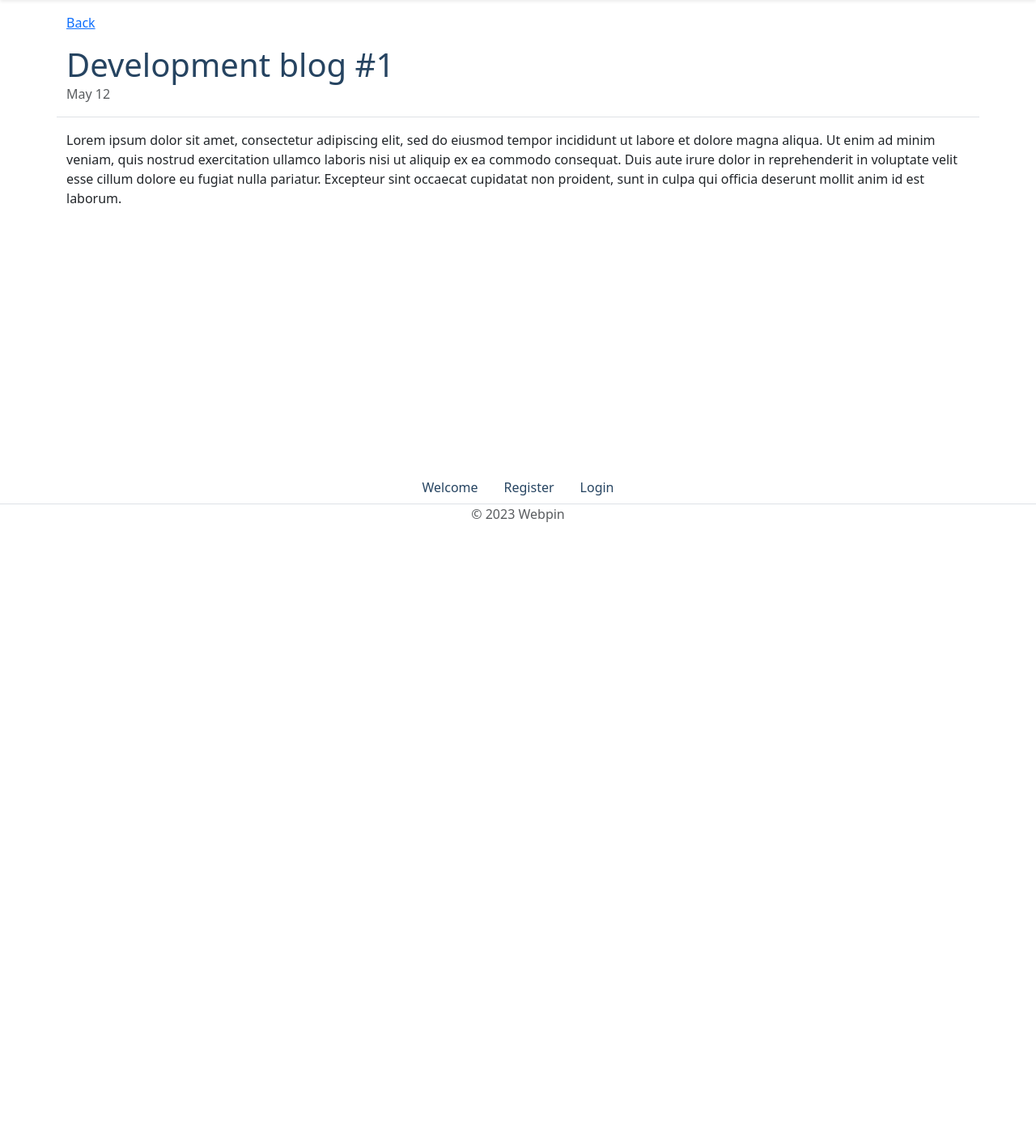
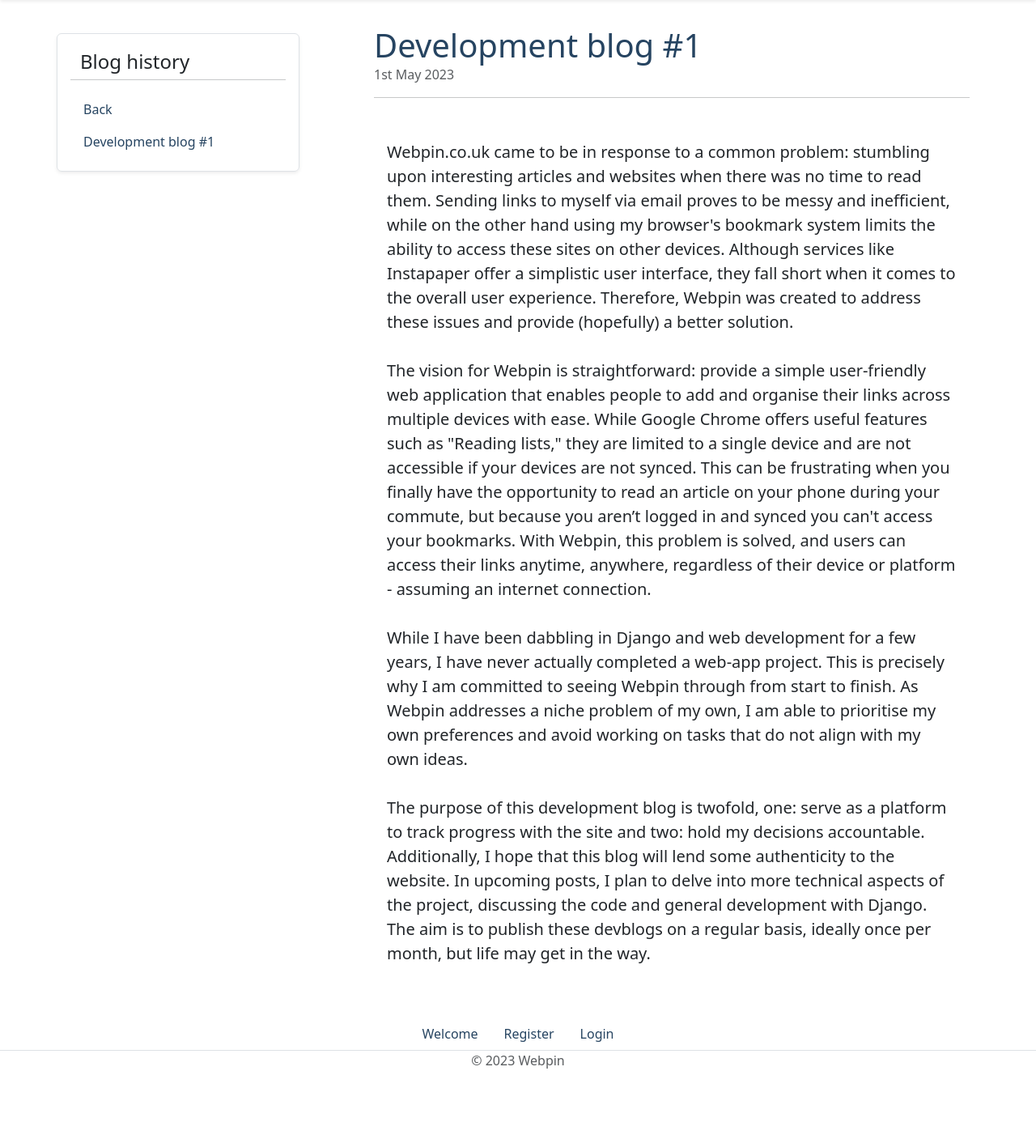
Before and after one commit to levetation/Webpin, a Django app: page /blog in a window 1280 px wide. Shown: the part 68-1475 px from the top of the page at 81% size. Before the commit the page ends 713 px from the top, so only its background shows below. Run offline with Django 4.2, Linux system fonts and the light colour scheme; some libraries are stand-ins or nearby versions.

Commit message:
Devblog#1

```diff
--- a/bookmarks_main/templates/bookmarks_main/devblog.html
+++ b/bookmarks_main/templates/bookmarks_main/devblog.html
@@ -2,18 +2,59 @@
 
 {% block content %}
 
+<style>
+@media screen and (min-width: 1200px) {
+    #list{
+        width: 300px;
+        margin-top:25px;
+    }
+
+    }
+</style>
 <div class="container">
-
-    <a href="{% url 'home-main' %}">Back</a>
 
     <!-- devblog #1 -->
     <div class="row">
-        <div class="Heading pb-3 border-bottom">
-            <h1 class="mt-3 mb-0" style="color: #264461">Development blog #1</h1>
-            <div class="text-muted">May 12</div>
+        <div class="col-lg-4 col-md-12 col-sm-12">
+            <div class="row d-flex flex-column flex-shrink-0 p-3 border shadow-sm rounded" id="list">
+                <div class="d-flex align-items-center mb-3 mb-md-0 me-md-auto link-dark text-decoration-none">
+                  <span class="fs-4">Blog history</span>
+                </div>
+                <hr class="mt-lg-1 mt-sm-0">
+                <ul class="nav nav-pills flex-column mb-auto">
+                  <li class="nav-item">
+                    <a href="{% url 'home-main' %}" class="nav-link" aria-current="page">
+                      Back
+                    </a>
+                  </li>
+                  <li class="nav-item">
+                    <a href="#devblog1" class="nav-link" aria-current="page">
+                      Development blog #1
+                    </a>
+                  </li>
+                </ul>
+
+              </div>
         </div>
-        <div class="my-3">
-            <p>Lorem ipsum dolor sit amet, consectetur adipiscing elit, sed do eiusmod tempor incididunt ut labore et dolore magna aliqua. Ut enim ad minim veniam, quis nostrud exercitation ullamco laboris nisi ut aliquip ex ea commodo consequat. Duis aute irure dolor in reprehenderit in voluptate velit esse cillum dolore eu fugiat nulla pariatur. Excepteur sint occaecat cupidatat non proident, sunt in culpa qui officia deserunt mollit anim id est laborum.</p>
+
+        <!-- blog area -->
+        <div class="col-lg-8 ">
+            <div class="Heading pb-1">
+                <h1 class="mt-3 mb-0" style="color: #264461" id="devblog1">Development blog #1</h1>
+                <div class="text-muted">1st May 2023</div>
+                <hr>
+            </div>
+            <div class="my-3 fs-5 p-3">
+                <p>
+                    Webpin.co.uk came to be in response to a common problem: stumbling upon interesting articles and websites when there was no time to read them. Sending links to myself via email proves to be messy and inefficient, while on the other hand using my browser's bookmark system limits the ability to access these sites on other devices. Although services like Instapaper offer a simplistic user interface, they fall short when it comes to the overall user experience. Therefore, Webpin was created to address these issues and provide (hopefully) a better solution.
+                    <br><br>
+                    The vision for Webpin is straightforward:  provide a simple user-friendly web application that enables people to add and organise their links across multiple devices with ease. While Google Chrome offers useful features such as "Reading lists," they are limited to a single device and are not accessible if your devices are not synced. This can be frustrating when you finally have the opportunity to read an article on your phone during your commute, but because you aren’t logged in and synced you can't access your bookmarks. With Webpin, this problem is solved, and users can access their links anytime, anywhere, regardless of their device or platform - assuming an internet connection.
+                    <br><br>
+                    While I have been dabbling in Django and web development for a few years, I have never actually completed a web-app project. This is precisely why I am committed to seeing Webpin through from start to finish. As Webpin addresses a niche problem of my own, I am able to prioritise my own preferences and avoid working on tasks that do not align with my own ideas.
+                    <br><br>
+                    The purpose of this development blog is twofold, one: serve as a platform to track progress with the site and two: hold my decisions accountable. Additionally, I hope that this blog will lend some authenticity to the website. In upcoming posts, I plan to delve into more technical aspects of the project, discussing the code and general development with Django. The aim is to publish these devblogs on a regular basis, ideally once per month, but life may get in the way.
+                </p>
+            </div>
         </div>
     </div>
 </div>
```
